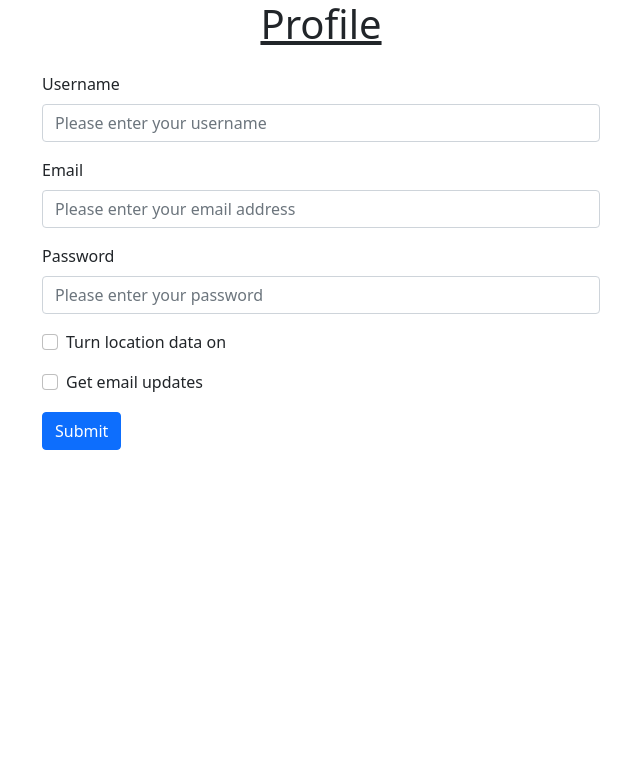
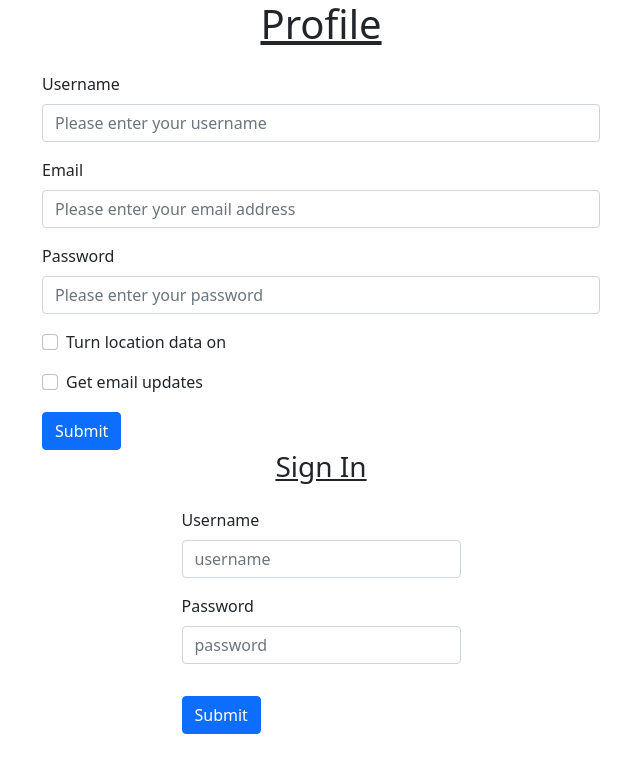
Before and after one commit to Least-Valuable-Painters/ABQ-Wildlife, a React (Create React App) app in the folder frontend/: page /user in a window 1280 px wide. Shown: the top 772 px of the page, without its empty margins (319-959 px from the left). Built offline with nearby package versions, Linux system fonts and the light colour scheme.

Commit message:
worked on sign in

```diff
--- a/frontend/src/ui/User.js
+++ b/frontend/src/ui/User.js
@@ -1,5 +1,6 @@
 import React from "react";
 import {Button, Col, Container, Form, FormCheck, FormControl, FormGroup, FormLabel, Row} from "react-bootstrap";
+
 
 export function User () {
   return(
@@ -32,6 +33,24 @@ export function User () {
         </Col>
       </Row>
     </Container>
+      <h3 className="text-center"><u>Sign In</u></h3>
+      <Container>
+        <Row>
+          <Col>
+            <Form className="w-25 mx-auto">
+              <FormGroup className="mt-3">
+                <FormLabel>Username</FormLabel>
+                <FormControl type="username" placeholder="username"></FormControl>
+              </FormGroup>
+              <FormGroup className="mt-3 mb-3">
+                <FormLabel>Password</FormLabel>
+                <FormControl type="username" placeholder="password"></FormControl>
+              </FormGroup>
+              <Button className="mt-3" variant="primary">Submit</Button>
+            </Form>
+          </Col>
+        </Row>
+      </Container>
       </>
   )
 }
```
